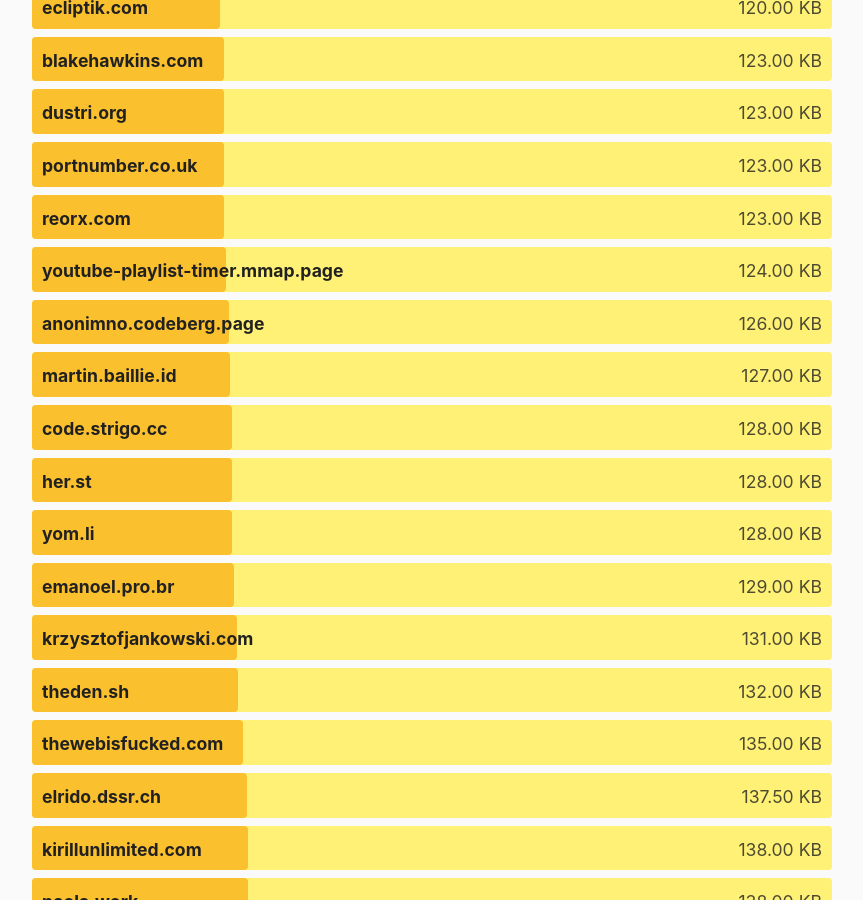
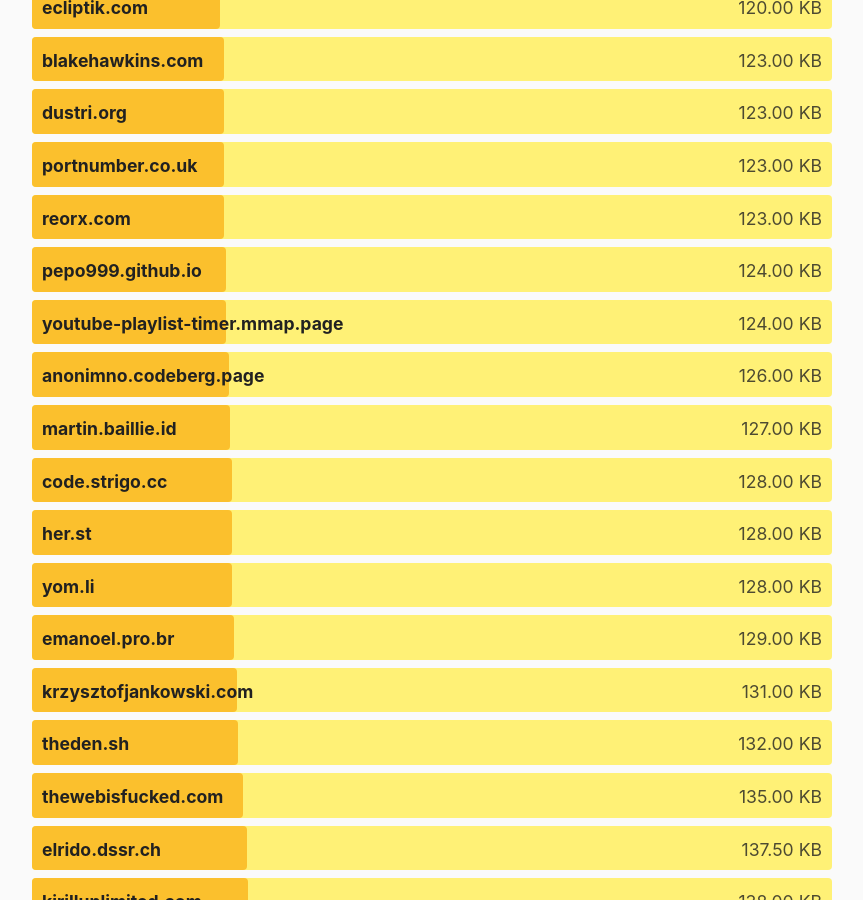
Before and after one commit to kevquirk/512kb.club, a Jekyll site: the page built from index.md, in a window 1280 px wide and 900 px high, scrolled down 22893 px. Shown: the whole window, without its empty margins (208-1071 px from the left). Built offline with Jekyll 4.4.1, drawn with Linux system fonts in a browser that asks for light colours.

Commit message:
Update sites.yml

```diff
--- a/_data/sites.yml
+++ b/_data/sites.yml
@@ -2237,6 +2237,11 @@
   size: 5.7
   last_checked: 2023-07-19
 
+- domain: pepo999.github.io
+  url:  https://pepo999.github.io/
+  size: 124.0
+  last_checked: 2023-10-02
+
 - domain: person-al.github.io
   url: https://person-al.github.io/
   size: 66.3
```
